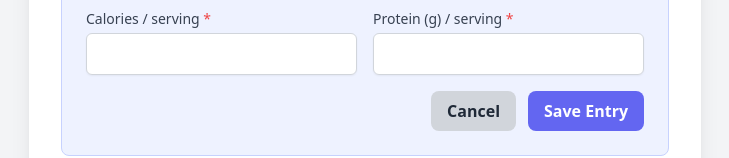
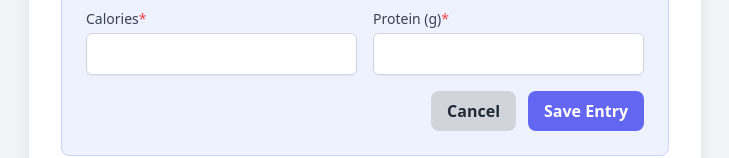
Before and after one commit to anandoza/protein-meter, a plain HTML site: page index.html in a window 1280 px wide. Both pictures are taken after a click on the button "Manual Entry". Shown: the part 326-484 px from the top of the page, without its empty margins (275-1004 px from the left). Drawn offline with nearby package versions, Linux system fonts and the light colour scheme; a script that the page names is missing.

Commit message:
tiny text improvement

```diff
--- a/index.html
+++ b/index.html
@@ -110,11 +110,11 @@
                 </div>
                 <div class="grid grid-cols-2 gap-4 mb-4">
                     <div>
-                        <label for="manual-calories" class="block text-sm font-medium text-gray-700 mb-1">Calories / serving <span class="text-red-500">*</span></label>
+                        <label for="manual-calories" class="block text-sm font-medium text-gray-700 mb-1">Calories<span class="text-red-500">*</span></label>
                         <input type="number" id="manual-calories" name="manual-calories" required min="0" step="any" class="w-full px-3 py-2 border border-gray-300 rounded-md shadow-sm focus:outline-none focus:ring-indigo-500 focus:border-indigo-500">
                     </div>
                     <div>
-                        <label for="manual-protein" class="block text-sm font-medium text-gray-700 mb-1">Protein (g) / serving <span class="text-red-500">*</span></label>
+                        <label for="manual-protein" class="block text-sm font-medium text-gray-700 mb-1">Protein (g)<span class="text-red-500">*</span></label>
                         <input type="number" id="manual-protein" name="manual-protein" required min="0" step="any" class="w-full px-3 py-2 border border-gray-300 rounded-md shadow-sm focus:outline-none focus:ring-indigo-500 focus:border-indigo-500">
                     </div>
                 </div>
```
